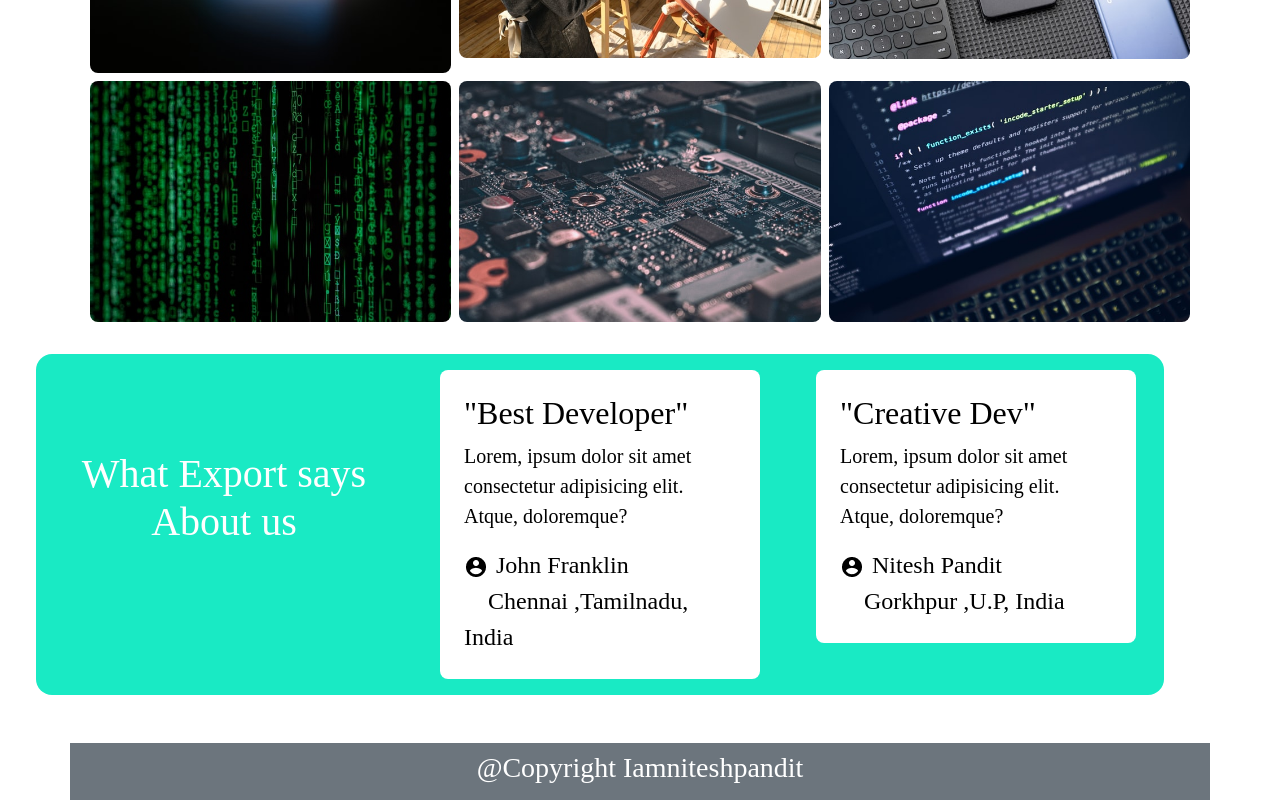
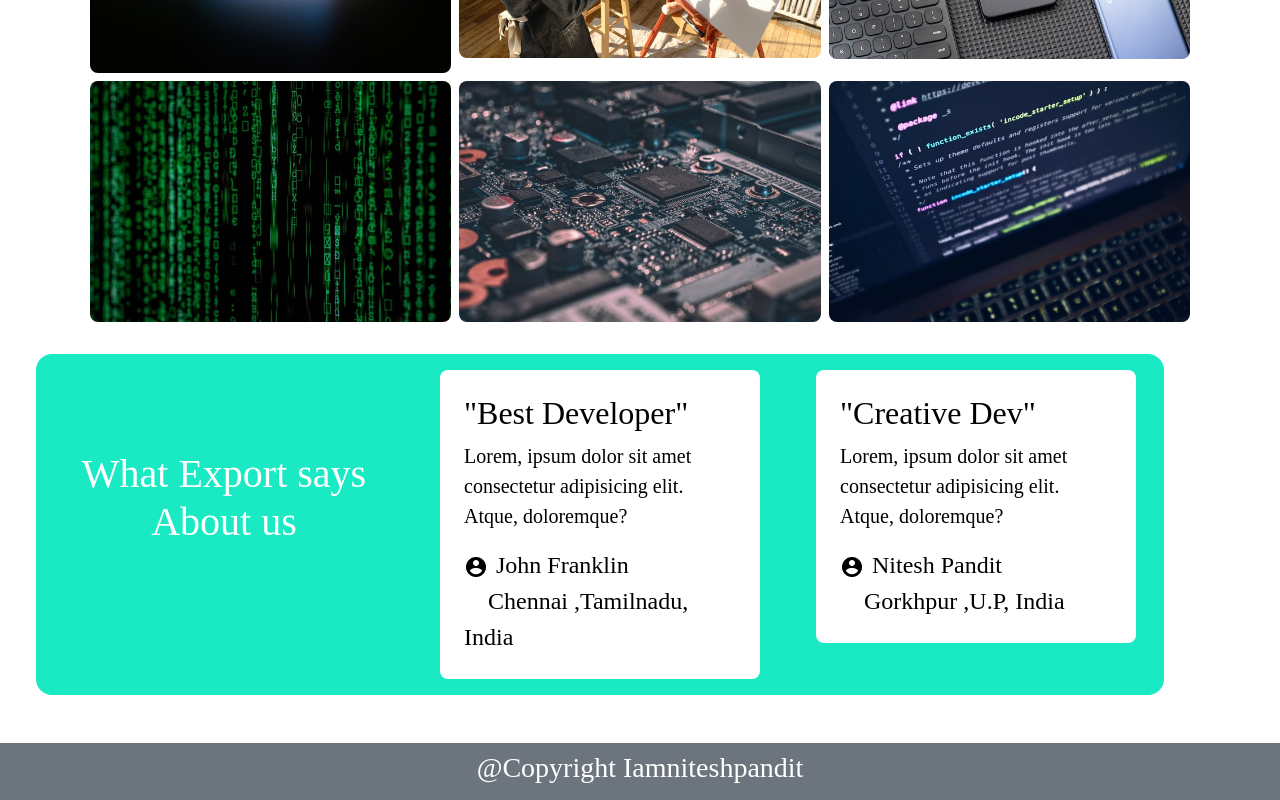
Before and after one commit to IAMNITESHPANDIT/Portfolio, a React (Create React App) app: page / in a window 1280 px wide. Shown: the part 1756-2556 px from the top of the page. Built offline with nearby package versions, Linux system fonts and the light colour scheme; a web font is replaced by a local one.

Commit message:
footer converted into large footer

```diff
--- a/src/components/footer/footer.component.jsx
+++ b/src/components/footer/footer.component.jsx
@@ -2,7 +2,7 @@ import React from 'react'
 
 function Footer() {
   return (
-    <div class="container text-center bg-secondary mt-5 p-2 text-white">
+    <div class="container-fluid text-center bg-secondary mt-5 p-2 text-white">
         <p className="h3">@Copyright Iamniteshpandit</p>
     </div>
   )
```
